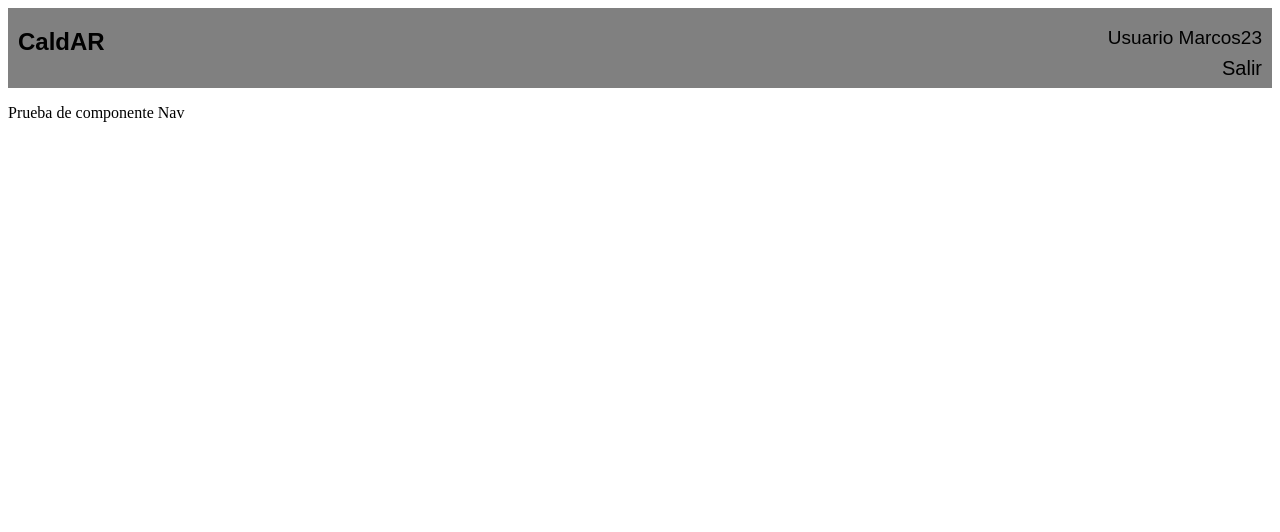
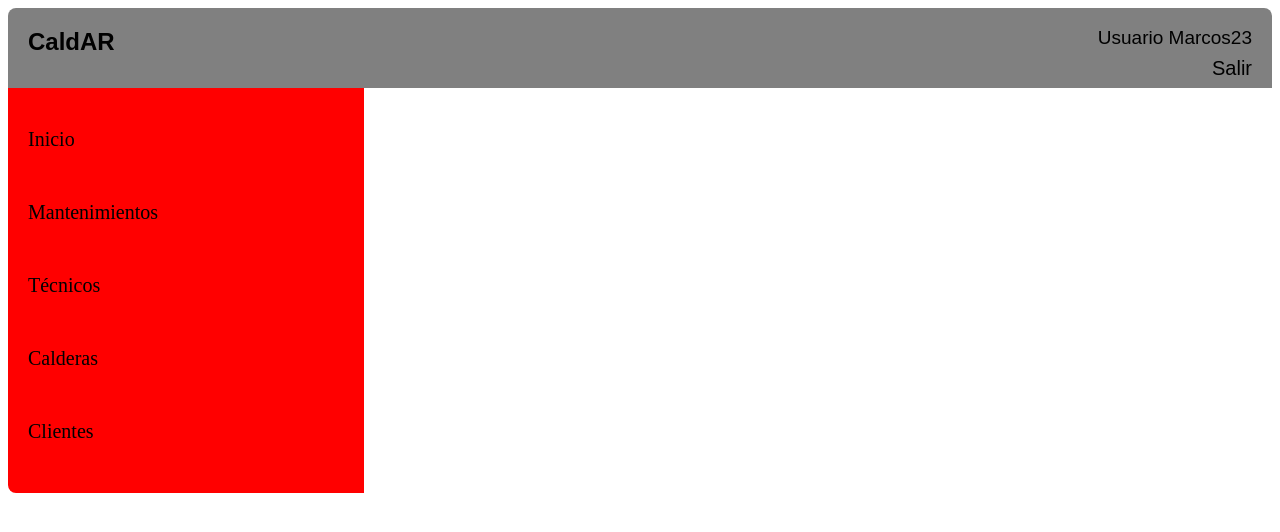
Before and after one commit to lucasdelmonte/React-Technicians, a React (Create React App) app: page / in a window 1280 px wide. Shown: the top 532 px of the page. Built offline with nearby package versions, Linux system fonts and the light colour scheme; the HTML template or start-up script is replaced by a standard one.

Commit message:
Se creo y diseño el componente del Nav.

```diff
--- a/package.json
+++ b/package.json
@@ -8,6 +8,7 @@
     "@testing-library/user-event": "^12.8.3",
     "react": "^17.0.2",
     "react-dom": "^17.0.2",
+    "react-router-dom": "^5.3.0",
     "react-scripts": "4.0.3",
     "web-vitals": "^1.1.2"
   },
--- a/src/components/Header.js
+++ b/src/components/Header.js
@@ -1,8 +1,9 @@
-import React, { Component } from 'react';
+import React, { Component } from "react";
 
 export default class Header extends Component {
   render() {
-        return <div style={styleHeader}>
+    return (
+      <div style={styleHeader}>
         <div>
           <h2>CaldAR</h2>
         </div>
@@ -11,26 +12,28 @@ export default class Header extends Component {
           <p style={styleExit}>Salir</p>
         </div>
       </div>
+    );
   }
 }
 
 const styleHeader = {
-    display: 'flex',
-    flexDirection: 'row',
-    justifyContent: 'space-between',
-    backgroundColor: 'gray',
-    fontFamily: 'sans-serif',
-    padding: '0px 10px',
-    height: '80px'
-}
+  display: "flex",
+  flexDirection: "row",
+  justifyContent: "space-between",
+  backgroundColor: "gray",
+  fontFamily: "sans-serif",
+  padding: "0px 20px",
+  height: "80px",
+  borderRadius: "8px 8px 0px 0px",
+};
 
 const styleUser = {
-    fontSize: '19px',
-    height: '10px',
-    padding: '0px'
-}
+  fontSize: "19px",
+  height: "10px",
+  padding: "0px",
+};
 
 const styleExit = {
-    fontSize: '20px',
-    textAlign: 'right'
-}
+  fontSize: "20px",
+  textAlign: "right",
+};
--- a/src/components/Nav.js
+++ b/src/components/Nav.js
@@ -1,9 +1,31 @@
-import React, { Component } from 'react';
+import React, { Component } from "react";
+//import { BrowserRouter as Link} from 'react-router-dom';
 
 export default class Nav extends Component {
-    render() {
-        return <div>
-            <p>Prueba de componente Nav</p>
-        </div>
-    }
+  render() {
+    return (
+      <div style={styleNav}>
+        <p style={styleLinks}>Inicio</p>
+        <p style={styleLinks}>Mantenimientos</p>
+        <p style={styleLinks}>Técnicos</p>
+        <p style={styleLinks}>Calderas</p>
+        <p style={styleLinks}>Clientes</p>
+      </div>
+    );
+  }
 }
+
+const styleNav = {
+  display: 'flex',
+  flexDirection: 'column',
+  width: '25%',
+  height: '100%',
+  padding: '20px 20px',
+  backgroundColor: 'red',
+  borderRadius: '0px 0px 0px 8px'
+};
+
+const styleLinks = {
+  marginBottom: '30px',
+  fontSize: '20px'
+};
```
Also changed, not shown: 1 other file (tests, documents, lock files or other folders). Lines whose indentation alone changed are shown as unchanged.
